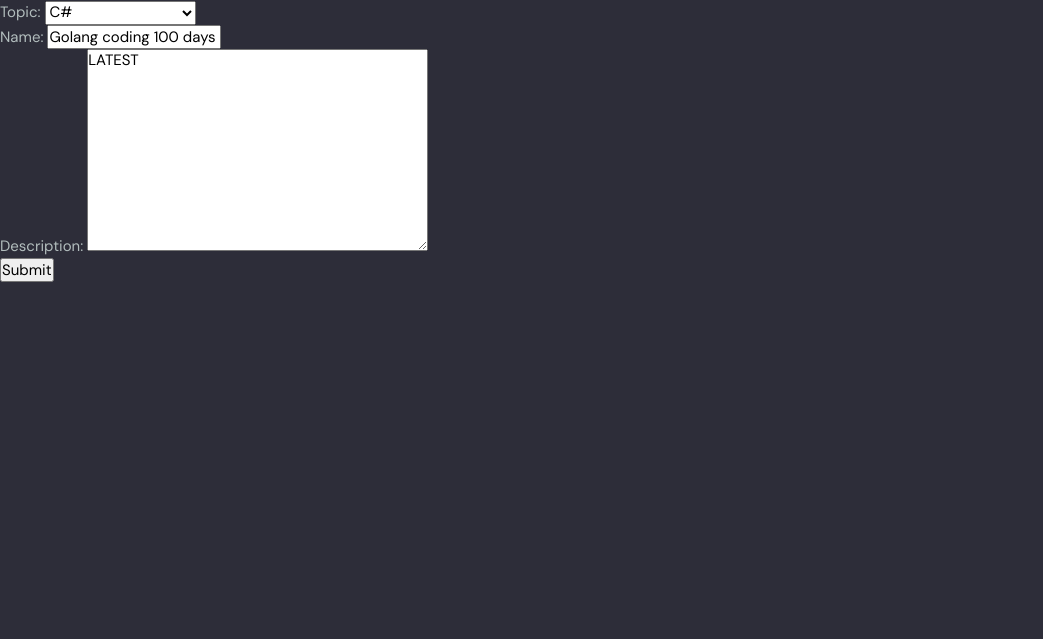
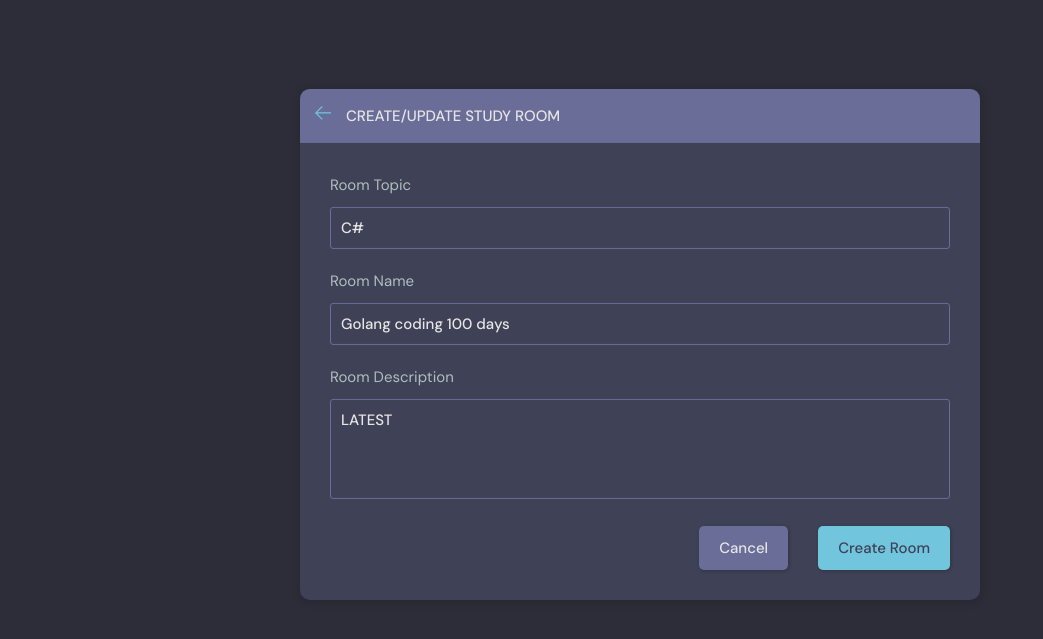
Before and after one commit to Anonymous-Technopath/Study-Chat-Website, a Django app: page /update-room/14/ in a window 1280 px wide. Shown: the part 76-715 px from the top of the page, without its empty margins (0-1043 px from the left). Run offline with Django 4.2, Linux system fonts and the light colour scheme; a user stored in the database is signed in; data comes from the database, SQL or seed files in the repository; both versions use the stored data as it was after the commit.

Commit message:
integrated create-room and update room with the theme

```diff
--- a/base/templates/base/room_form.html
+++ b/base/templates/base/room_form.html
@@ -2,13 +2,60 @@
 
 {% block content %}
 
-<div>
-    <form method="POST" action="">
-        {% csrf_token %}
-        {{form.as_p}} <!--.as_p wraps a paragraph tag around all so they will be now in next lines-->
+<main class="create-room layout">
+<div class="container">
+    <div class="layout__box">
+    <div class="layout__boxHeader">
+        <div class="layout__boxTitle">
+        <a href="{% url 'home' %}">
+            <svg version="1.1" xmlns="http://www.w3.org/2000/svg" width="32" height="32" viewBox="0 0 32 32">
+            <title>arrow-left</title>
+            <path
+                d="M13.723 2.286l-13.723 13.714 13.719 13.714 1.616-1.611-10.96-10.96h27.625v-2.286h-27.625l10.965-10.965-1.616-1.607z">
+            </path>
+            </svg>
+        </a>
+        <h3>Create/Update Study Room</h3>
+        </div>
+    </div>
+    <div class="layout__body">
+        <form class="form" method="POST" action="">
+            {% csrf_token %}
 
-        <input type="submit" value="Submit">
-    </form>
+
+        <div class="form__group">
+            <label for="room_name">Room Topic</label>
+            <input required type="text" value="{{room.topic.name}}" name="topic" list="topic-list">
+            <datalist id="topic-list">
+                <select id="room_topic">
+                    {% for topic in topics %}
+                    <option value="{{topic.name}}">{{topic.name}}</option>
+                    {% endfor %}
+                </select>
+            </datalist>
+        </div>
+
+        <div class="form__group">
+            <label for="room_name">Room Name</label>
+            {{form.name}}
+        </div>
+
+        <div class="form__group">
+            <label for="room_name">Room Description</label>
+            {{form.description}}
+        </div>
+
+
+        <div class="form__action">
+            <a class="btn btn--dark" href="{% url 'home' %}">Cancel</a>
+            <input class="btn btn--main" type="submit" value="Create Room">
+            <!-- <button class="btn btn--main" type="submit" >Create Room</button> -->
+        </div>
+        </form>
+    </div>
+    </div>
 </div>
+</main>
+
 
 {% endblock content %}
--- a/base/views.py
+++ b/base/views.py
@@ -96,14 +96,25 @@ def room(request,pk):
 @login_required(login_url='/login')
 def createRoom(request):
     form = RoomForm()
+    topics = Topic.objects.all()
     if request.method == 'POST':
-        form = RoomForm(request.POST)
-        if form.is_valid():
-            room = form.save(commit=False)
-            room.host=request.user
-            room.save()
-            return redirect('home') # redirect to home
-    context ={'form':form}
+        # form = RoomForm(request.POST)
+        topic_name=request.POST.get('topic')
+        topic,created = Topic.objects.get_or_create(name=topic_name)
+        # if form.is_valid():
+        #     room = form.save(commit=False)
+        #     room.host=request.user
+        #     room.save()
+        #     return redirect('home') # redirect to home
+
+        Room.objects.create(
+            host = request.user,
+            topic=topic,
+            name=request.POST.get('name'),
+            description=request.POST.get('description'),
+        )
+        return redirect('home')
+    context ={'form':form,'topics':topics}
     return render(request,'base/room_form.html',context)
 
 
@@ -111,17 +122,22 @@ def createRoom(request):
 def updateRoom(request,pk):
     room = Room.objects.get(id=pk)
     form = RoomForm(instance=room)
+    topics = Topic.objects.all()
 
     if request.user!=room.host:
         return HttpResponse('You are not allowed to update this room!')
 
     if request.method=='POST':
+        topic_name=request.POST.get('topic')
+        topic,created = Topic.objects.get_or_create(name=topic_name)
         form = RoomForm(request.POST,instance=room)
-        if form.is_valid():
-            form.save()
-            return redirect('home')
+        room.name = request.POST.get('name')
+        room.topic = topic
+        room.description = request.POST.get('description')
+        room.save()
+        return redirect('home')
 
-    context={'form':form}
+    context={'form':form,'topics':topics,'room':room}
     return render(request,'base/room_form.html',context)
 
 
```
Also changed, not shown: db.sqlite3.
